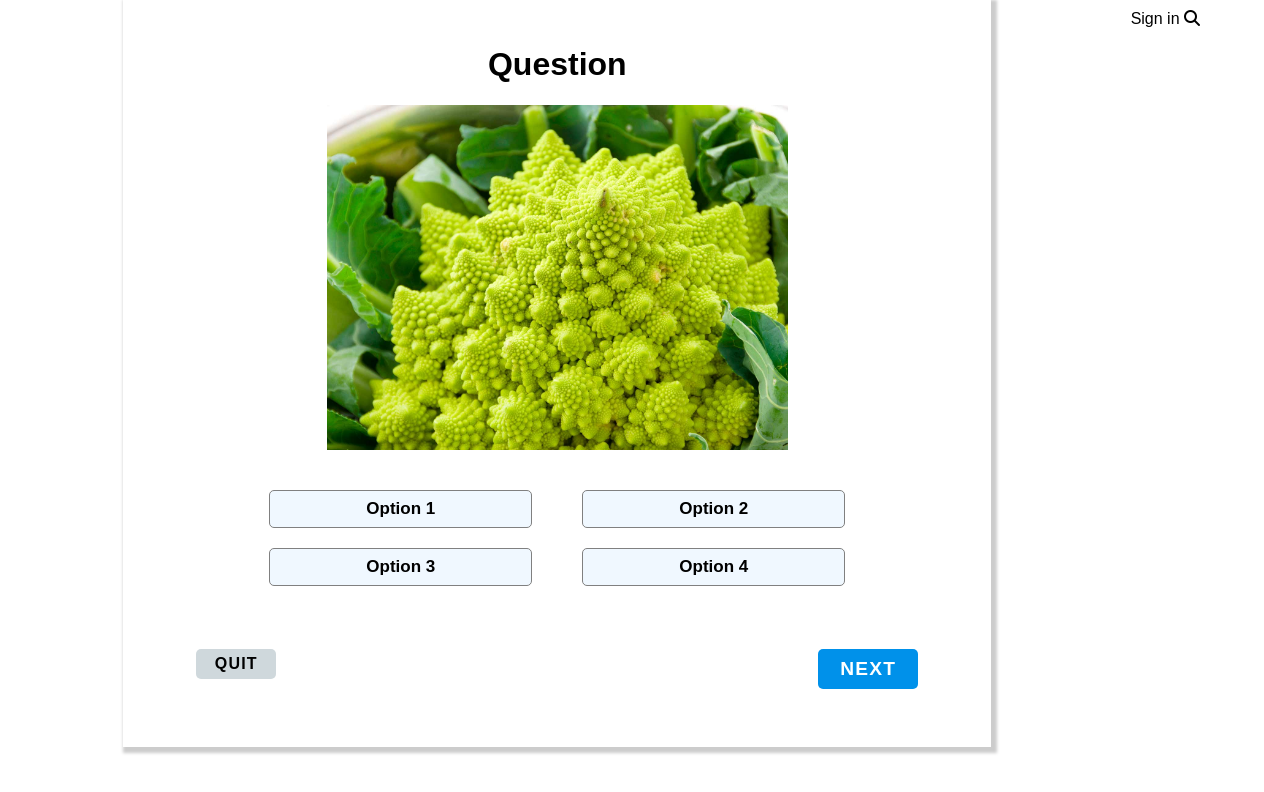
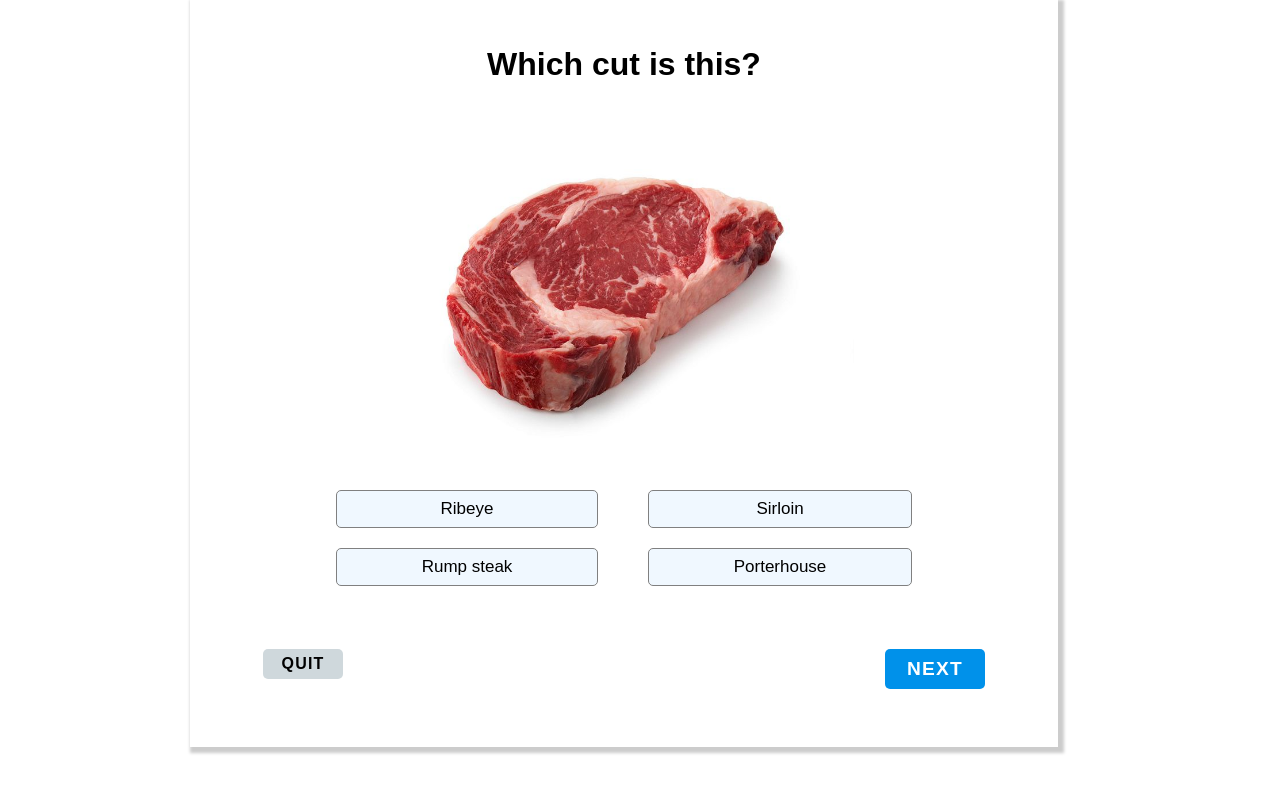
Before and after one commit to Sofia-Bourdon/quizz_test, a plain HTML site: page quiz.html in a window 1280 px wide. Both pictures are taken after a click on the button "NEXT". Shown: the full height of the page, 16-1280 px from the left. Drawn offline with Linux system fonts and the light colour scheme.

Commit message:
setting next questions randomly with array element

```diff
--- a/assets/css/style.css
+++ b/assets/css/style.css
@@ -3,28 +3,6 @@ body
     font-family: 'Poppins', sans-serif;
     margin: 0;
     padding: 0;
-}
-
-.website_header
-{
-    max-width: 100%;
-    /* margin: auto;
-    padding: 1%;
-    /* border-bottom: groove; */
-}
-
-/* Need to float elements to the right and add gap */
-
-#nav
-{
-    float: right;
-    padding-right: 5%;
-    padding-bottom: 0;
-    margin-top: 10px;
-}
-.fa-face-hand-peeking
-{
-    color: green;
 }
 
 .box
@@ -34,12 +12,6 @@ body
     box-shadow: 3px 3px 3px 3px #ccc;
     padding: 25px 50px 35px 50px;
     margin: auto;
-}
-
-.start_box
-{
-    margin-top: 0px;
-
 }
 
 .heading
@@ -112,7 +84,7 @@ body
     flex-direction: column;
 }
 
-.img_question
+#img_question
 {
     max-width: 60%;
 }
--- a/assets/js/script.js
+++ b/assets/js/script.js
@@ -1,5 +1,6 @@
 const startButton = document.getElementById('start-btn');
 let resultBox = document.getElementById('result-box')
+
 
 if (startButton){
 
@@ -11,9 +12,11 @@ if (startButton){
   }
 }
 
+
   const QUESTIONS = [
       {
         questionText: 'Can you name this vegetable?',
+        image : "assets/images/veg-romanesco.jpeg",
         options: [
           'Amaranth',
           'Romanesco',
@@ -24,6 +27,7 @@ if (startButton){
       },
       {
         questionText: 'What is this dish called?',
+        image : "assets/images/Vietnamese-Pho.jpeg",
         options: [
           'Lo Mein',
           'Udon soup',
@@ -34,6 +38,7 @@ if (startButton){
       },
       {
         questionText: 'Which cut is this?',
+        image : 'assets/images/ribeye_steak.jpeg',
         options: [
           'Ribeye',
           'Sirloin',
@@ -44,6 +49,7 @@ if (startButton){
       },
       {
           questionText: 'What is this fruit called?',
+          image: 'assets/images/Acai-Berries.jpeg',
           options: [
             'Blueberry',
             'Acai',
@@ -53,7 +59,8 @@ if (startButton){
           correctAnswer: 'Acai'
         },
         {
-          questionText: 'What is this dish called?',
+          questionText: 'Which dessert is this?',
+          image : 'assets/images/baklava.jpeg',
           options: [
             'Mille-feuille',
             'Clafoutis',
@@ -64,24 +71,63 @@ if (startButton){
         }
     ];
 
-  const nextButton = getElementById("next-btn");
-  const quitButton = getElementById("quit-btn");
+
+  var optionButtons = document.querySelectorAll('.option-button');
+  let questionElement = document.getElementById('question');
+
 
   function showQuestion(){
 
   // replacing the question text content
-    let questionElement = document.getElementById('question');
     questionElement.textContent = QUESTIONS[0].questionText;
 
   // replacing the options content with the content inside the array
-    let optionButtons = document.querySelectorAll('.option-button');
-    optionButtons.forEach(function(element, index){
+      optionButtons.forEach(function(element, index){
       element.textContent = QUESTIONS[0].options[index];
+
     })
+
+  }
+  showQuestion();
+
+
+  function selectAnswer(){
+    console.log("answer selected");
+    this.style.backgroundColor = "lightgray"
   }
 
-  function selectAnswer(){
-
+  for (let i = 0; i < optionButtons.length; i++) {
+    optionButtons[i].addEventListener('click', selectAnswer);
   }
 
-  showQuestion();
+
+  let image = document.getElementById('img_question')
+  let nextButton = document.getElementById('next-btn');
+
+  if (nextButton) {
+  // changing the question and option content when the next button is clicked
+
+    nextButton.addEventListener('click', setNextQuestion)
+
+    function setNextQuestion(){
+
+      console.log("next question ready!");
+
+      // questionElement.textContent = QUESTIONS[1].questionText;
+      // image.src = QUESTIONS[1].image;
+      // optionButtons.forEach(function(element, index){
+      // element.textContent = QUESTIONS[1].options[index];
+      // })
+
+      let random = Math.floor(Math.random() * QUESTIONS.length);
+
+      questionElement.innerText = QUESTIONS[random].questionText;
+
+      image.src = QUESTIONS[random].image;
+
+      optionButtons.forEach(function(element, index){
+      element.textContent = QUESTIONS[random].options[index];
+      })
+
+      }
+}
--- a/quiz.html
+++ b/quiz.html
@@ -14,18 +14,11 @@
     <title>Quiz Test</title>
 </head>
 <body>
-    <header class="website_header">
-        <i class="fa-duotone fa-face-hand-peeking fa-3x"></i>
-        <nav id="nav">
-            <a id="sign-in" aria-label="Sign-in">Sign in</a>
-            <i class="fa-solid fa-magnifying-glass"></i>
-        </nav>
-    </header>
 
     <main>
         <div class="box question_box" id="question-box">
             <h1 id="question">Question</h1>
-            <img class="img_question" src="assets/images/veg-romanesco.jpeg" alt="Romanesco broccoli photo">
+            <img id="img_question" src="assets/images/veg-romanesco.jpeg" alt="Romanesco broccoli photo">
             <div id="option_box" class="grid options">
                 <button class="btn option-button">
                     <span>Option 1</span>
```
Also changed, not shown: index.html (+1 -8 lines).
